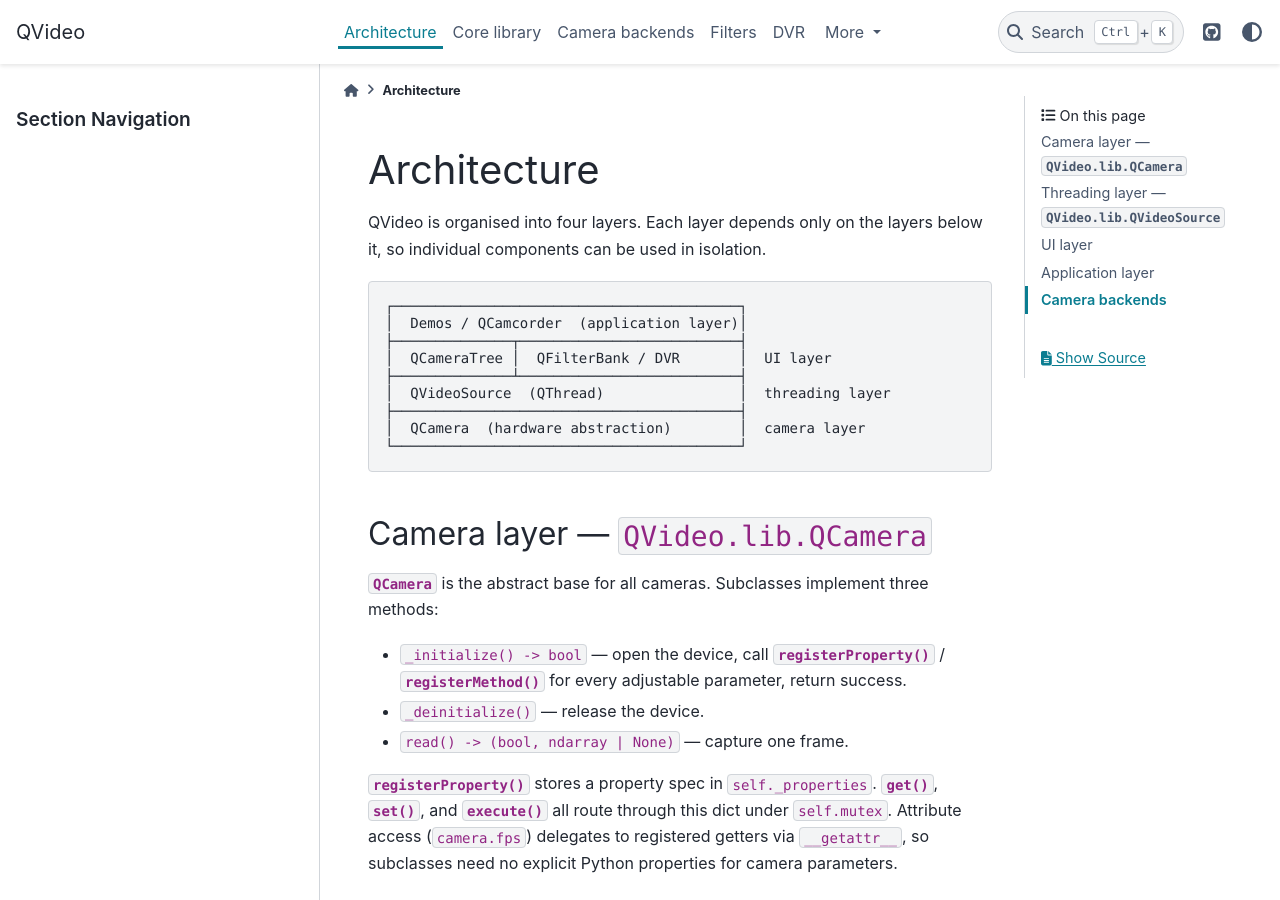
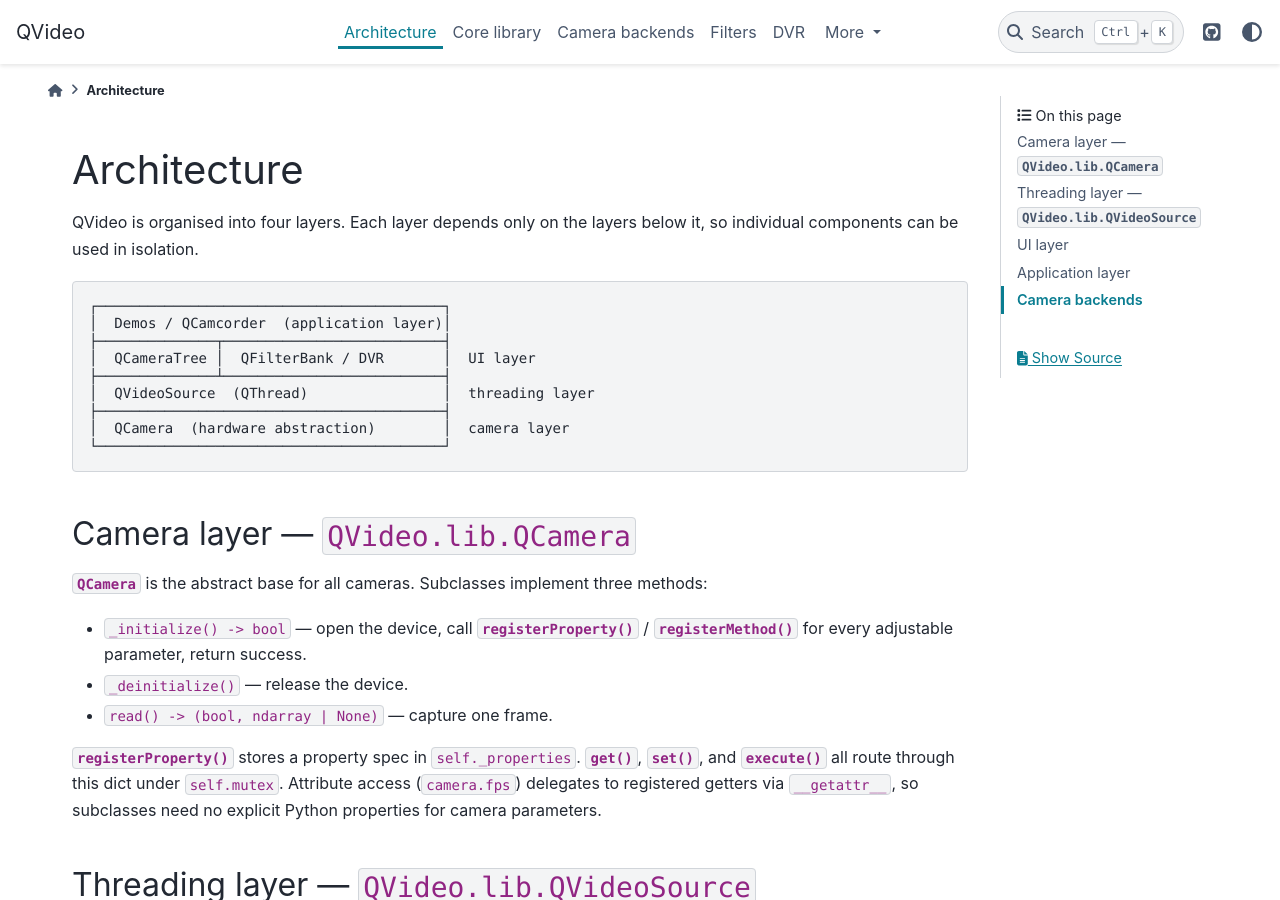
Before and after one commit to davidgrier/QVideo, a Sphinx documentation site: the page built from docs/architecture.rst, in a window 1280 px wide and 900 px high. Built offline with Sphinx 7.4.7 and the PyData theme 0.15.4, drawn with Linux system fonts in a browser that asks for light colours.

Commit message:
Remove empty primary sidebar on all pages
Leaf pages in the toctree have no children, so PyData's sidebar-nav-bs
component renders a blank 'Section Navigation' column.  Setting
html_sidebars to [] suppresses the left sidebar site-wide; the top
navbar already provides all necessary navigation.

Co-Authored-By: Claude Sonnet 4.6 <noreply@anthropic.com>

```diff
--- a/docs/conf.py
+++ b/docs/conf.py
@@ -77,3 +77,8 @@ html_theme_options = {
     'footer_start': ['copyright'],
     'footer_end': ['sphinx-version'],
 }
+
+# The site is small enough that the top navbar covers all navigation.
+# Suppress the primary (left) sidebar so it doesn't appear empty on
+# leaf pages that have no toctree children.
+html_sidebars = {'**': []}
```
